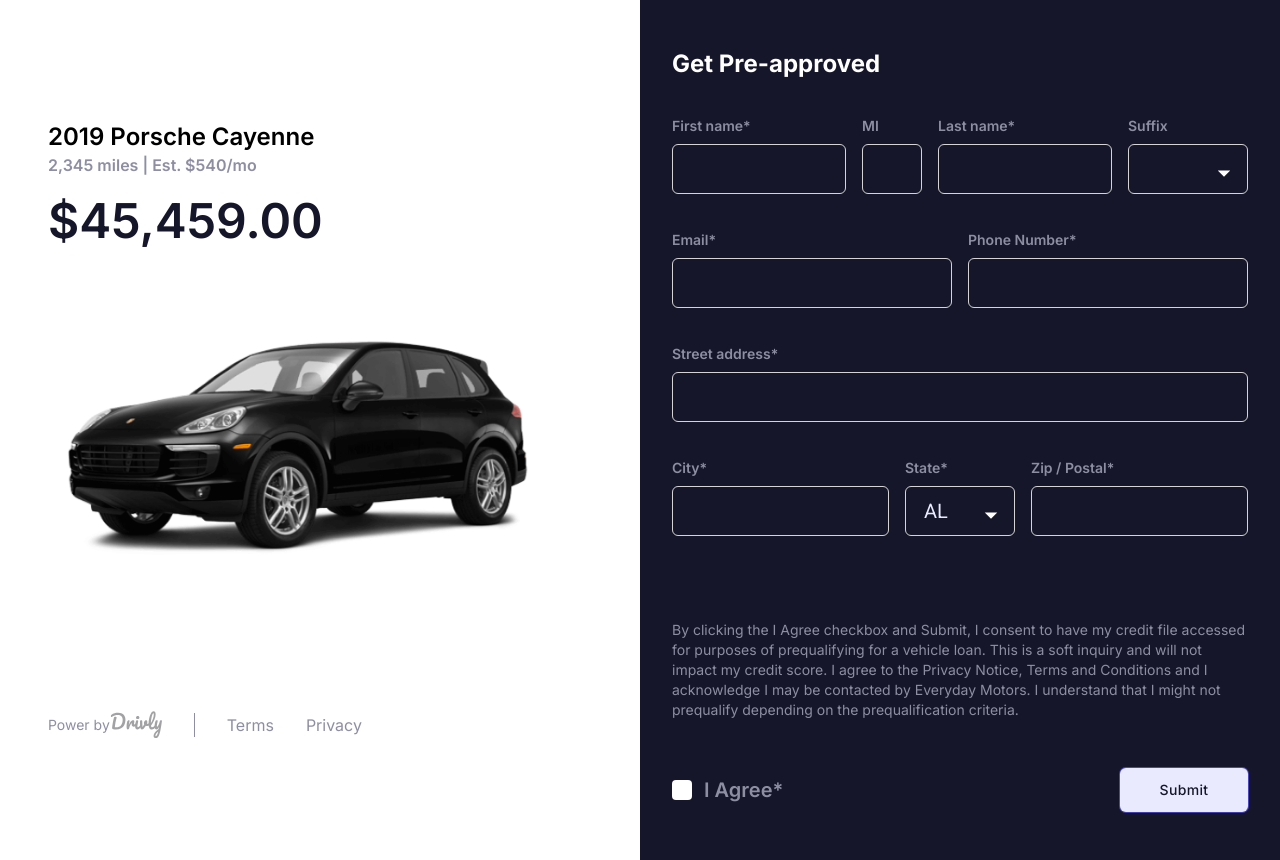
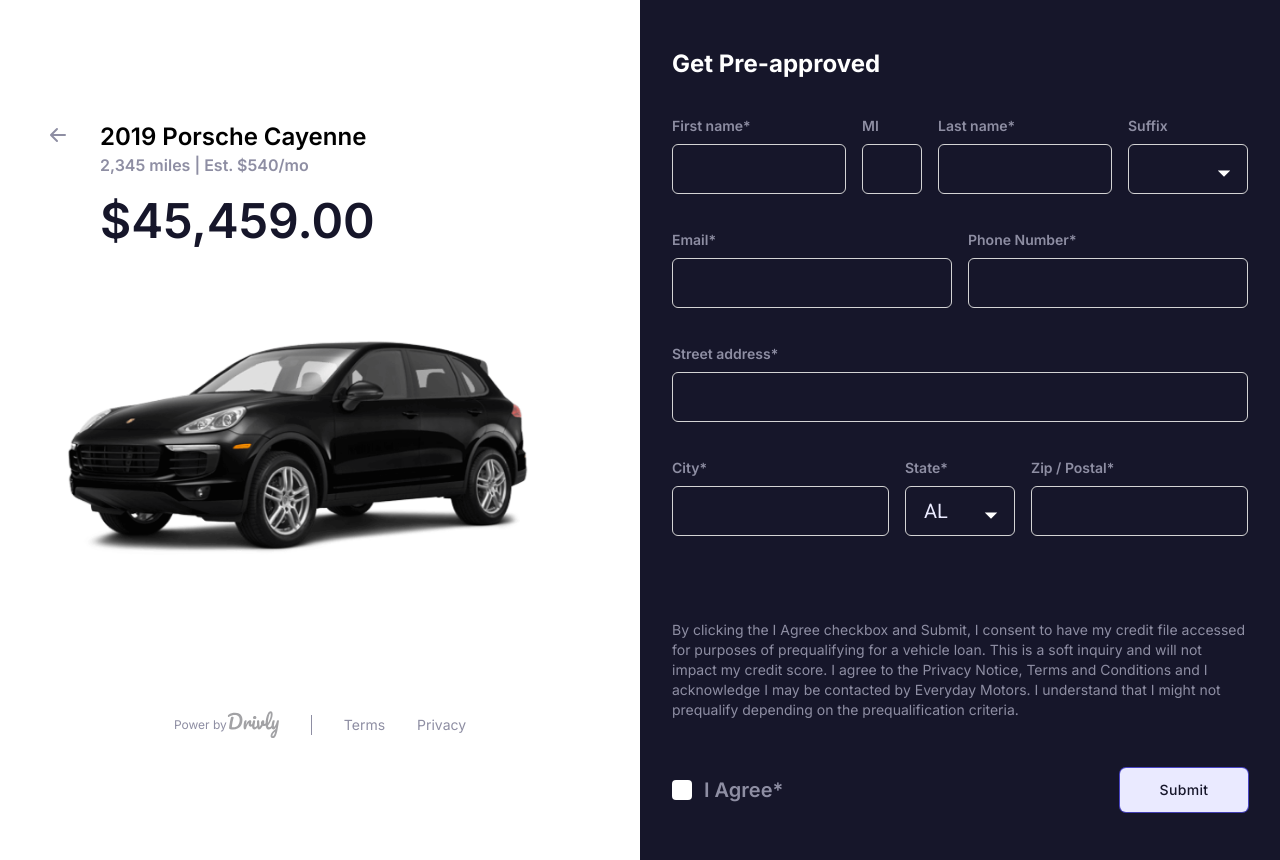
Before and after one commit to leonace924/preapproval-form, a Next.js app: page / in a window 1280 px wide. Built offline with nearby package versions, Linux system fonts and the light colour scheme.

Commit message:
fix: update product component

```diff
--- a/src/components/Pages/Home/Product/index.tsx
+++ b/src/components/Pages/Home/Product/index.tsx
@@ -8,9 +8,9 @@
   return (
     <View className="px-6 pb-8 lg:grid lg:items-center lg:px-12 lg:py-16">
       <View className="lg:mx-auto lg:flex lg:w-full lg:max-w-[600px] lg:flex-col-reverse">
-        <View className="hidden lg:flex lg:items-center lg:pt-20">
+        <View className="hidden lg:flex lg:items-center lg:justify-center lg:pt-20">
           <View className="flex items-center pr-8">
-            <span className="text-sm text-light-slate">Power by</span>
+            <span className="text-xs text-light-slate">Power by</span>
             <Image
               src={'/assets/images/logo.svg'}
               alt="logo"
@@ -20,8 +20,8 @@
           </View>
 
           <View className="flex items-center border-l border-solid border-light-slate">
-            <p className="ml-8 text-light-slate">Terms</p>
-            <p className="ml-8 text-light-slate">Privacy</p>
+            <p className="ml-8 text-sm text-light-slate">Terms</p>
+            <p className="ml-8 text-sm text-light-slate">Privacy</p>
           </View>
         </View>
 
@@ -35,7 +35,12 @@
           />
         </View>
 
-        <View className="">
+        <View className="lg:flex lg:items-baseline">
+          <View className="hidden lg:mr-8 lg:block">
+            <ArrowLeftIcon className="w-5 h-5 text-light-slate" />
+          </View>
+
+          <View>
             <h3 className="text-2xl font-semibold text-primary lg:hidden">
               $45,459.00
             </h3>
@@ -51,6 +56,7 @@
           </View>
         </View>
       </View>
+    </View>
   )
 }
 
```
Lines whose indentation alone changed are shown as unchanged.
